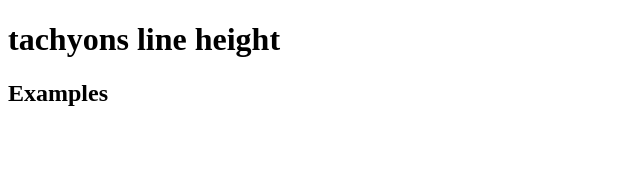
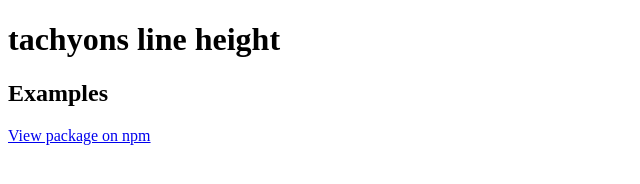
Before and after one commit to tachyons-css/tachyons-line-height, a website: page index.html in a window 1280 px wide. Shown: the whole page, without its empty margins (0-640 px from the left). Drawn offline with Linux system fonts and the light colour scheme.

Commit message:
Adding link to npm module

```diff
--- a/index.html
+++ b/index.html
@@ -13,5 +13,6 @@
   <body>
     <h1>tachyons line height</h1>
     <h2>Examples</h2>
+    <a href="http://npmjs.org/package/tachyons-line-height" title="tachyons-line-height">View package on npm</a>
   </body>
 </html>
```
